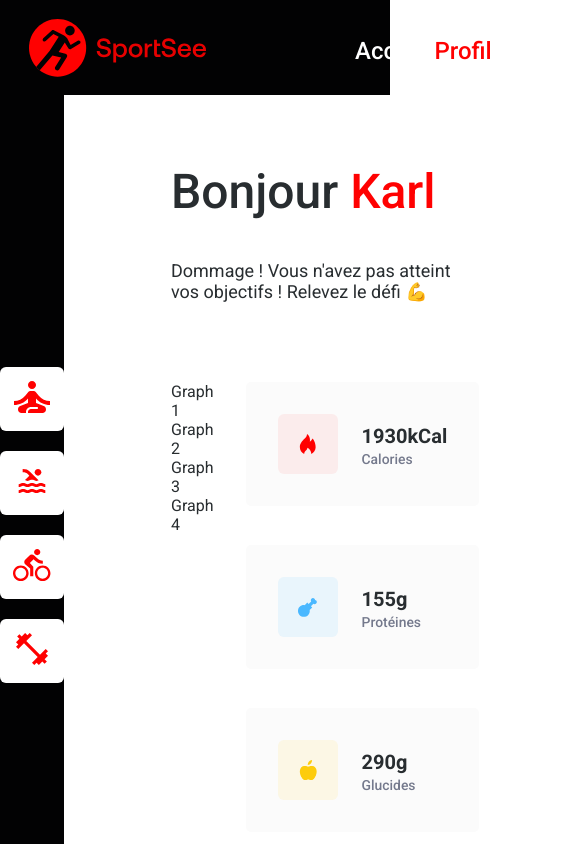
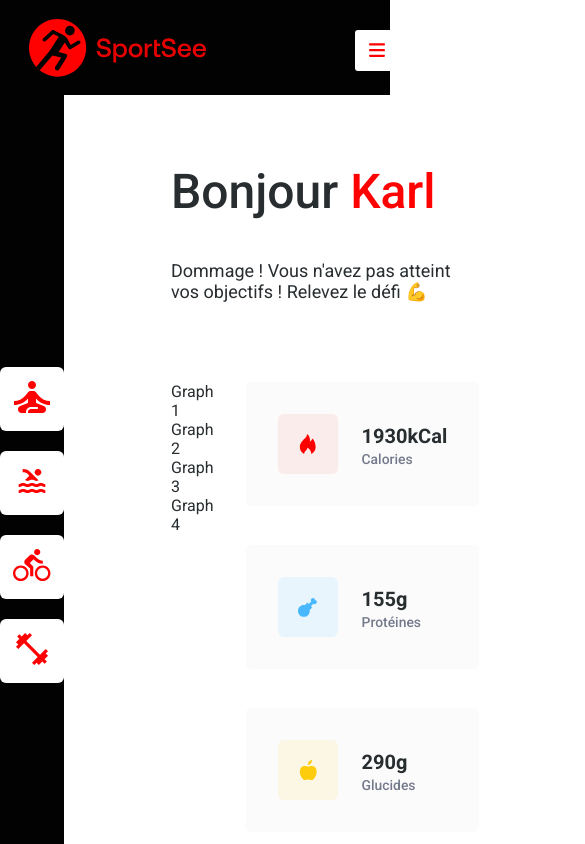
Before and after one commit to DylanJana/Developpez_un_tableau_de_bord_analytics_avec_react, a React (Create React App) app in the folder frontend/: page /user/12 in a window 390 px wide. Shown: the top 844 px of the page, 585 px wide, since content can reach past the window. Built offline with nearby package versions, Linux system fonts and the light colour scheme.

Commit message:
Navbar responsive

```diff
--- a/frontend/src/App.css
+++ b/frontend/src/App.css
@@ -2,6 +2,10 @@ body {
   font-family: 'Roboto', sans-serif;
   font-size: 16px;
   color: #282D30;
+}
+
+.no--scroll {
+  overflow: hidden;
 }
 
 a {
--- a/frontend/src/Components/Navbar/Navbar.css
+++ b/frontend/src/Components/Navbar/Navbar.css
@@ -17,6 +17,30 @@
   justify-content: space-between;
 }
 
+.nav__btn {
+  display: none;
+  padding: 8px 14px;
+  background-color: white;
+  border: 0;
+  border-radius: 3px;
+}
+
+.nav__btn:hover {
+  cursor: pointer;
+  background-color: #FF0101;
+}
+
+.nav__btn:hover svg {
+  cursor: pointer;
+  color: white;
+}
+
+.nav__btn svg {
+  margin-top: 3px;
+  width: 1rem;
+  color: #FF0101;
+}
+
 .nav__list {
   display: flex;
   list-style: none;
@@ -27,3 +51,32 @@
   cursor: pointer;
   color: #FF0101;
 }
+
+.nav--opened {
+  position: absolute;
+  padding: 16px;
+  overflow: auto;
+  top: 0;
+  bottom: 0;
+  left: 0;
+  right: 0;
+  background-color: #020203;
+  z-index: 999;
+}
+
+.nav--opened .nav__list {
+  flex-direction: column;
+  padding-top: 150px;
+  padding-bottom: 150px;
+  row-gap: 32px;
+  text-align: center;
+}
+
+@media(max-width: 991px) {
+
+  .nav__btn {
+    display: block;
+    margin-left: auto;
+    z-index: 998;
+  }
+}
--- a/frontend/src/Components/Navbar/Navbar.js
+++ b/frontend/src/Components/Navbar/Navbar.js
@@ -1,3 +1,5 @@
+// Import method of react
+import {useState, useEffect} from 'react';
 import { NavLink } from "react-router-dom";
 
 // Import logo of my assets
@@ -7,13 +9,50 @@ import logo from '../../assets/svg/logo.svg';
 import './Navbar.css';
 
 function Navbar() {
+  const [toggleMenu, setToggleMenu] = useState(false);
+  const [large, setLarge] = useState(window.innerWidth);
+
+  // This function revert state of toggleMenu
+  const toggleNav = () => {
+    setToggleMenu(!toggleMenu);
+    let body = document.querySelector('body');
+    body.classList.contains('no--scroll') ? body.classList.remove('no--scroll') : body.classList.add('no--scroll');;
+  }
+
+  const calculScreenWidth = () => {
+    setLarge(window.innerWidth);
+  }
+
+  // Create resize event on window object
+  useEffect(() => {
+    window.addEventListener('resize', calculScreenWidth);
+
+  // Remove resize event on window object
+    return () => {
+      window.removeEventListener('resize', calculScreenWidth);
+    }
+  }, []);
+
   return (
     <header className="header">
       <div className="header-container">
         <NavLink to="/">
           <img src={logo} alt="Logo de SportSee" />
         </NavLink>
-        <nav className="nav">
+        <nav className={toggleMenu ? 'nav nav--opened' : 'nav'}>
+          <button
+            onClick={toggleNav}
+            className='nav__btn'>
+              {toggleMenu ?
+              <svg xmlns="http://www.w3.org/2000/svg" viewBox="0 0 320 512">
+                <path d="M310.6 150.6c12.5-12.5 12.5-32.8 0-45.3s-32.8-12.5-45.3 0L160 210.7 54.6 105.4c-12.5-12.5-32.8-12.5-45.3 0s-12.5 32.8 0 45.3L114.7 256 9.4 361.4c-12.5 12.5-12.5 32.8 0 45.3s32.8 12.5 45.3 0L160 301.3 265.4 406.6c12.5 12.5 32.8 12.5 45.3 0s12.5-32.8 0-45.3L205.3 256 310.6 150.6z" fill="currentColor"/>
+              </svg> :
+              <svg xmlns="http://www.w3.org/2000/svg" viewBox="0 0 448 512" className='burger'>
+                <path d="M0 96C0 78.3 14.3 64 32 64H416c17.7 0 32 14.3 32 32s-14.3 32-32 32H32C14.3 128 0 113.7 0 96zM0 256c0-17.7 14.3-32 32-32H416c17.7 0 32 14.3 32 32s-14.3 32-32 32H32c-17.7 0-32-14.3-32-32zM448 416c0 17.7-14.3 32-32 32H32c-17.7 0-32-14.3-32-32s14.3-32 32-32H416c17.7 0 32 14.3 32 32z" fill="currentColor"/>
+              </svg>
+              }
+          </button>
+          {(toggleMenu || large > 991) &&
             <ul className="nav__list">
               <li>
                 <NavLink className='title--sm text--white' to='/'>
@@ -36,6 +75,7 @@ function Navbar() {
                 </p>
               </li>
           </ul>
+          }
         </nav>
       </div>
     </header>
```
Lines whose indentation alone changed are shown as unchanged.
